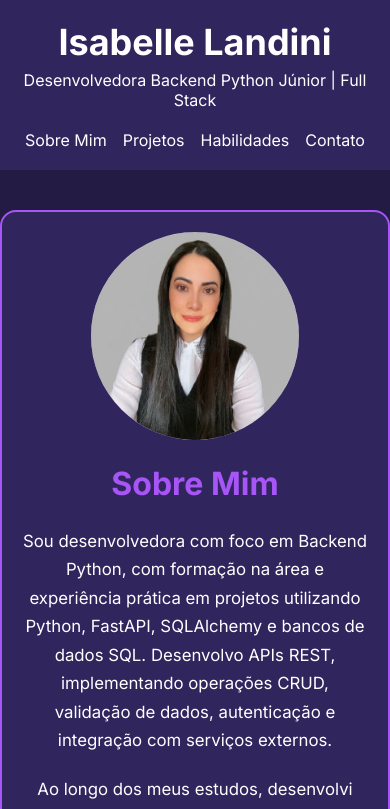
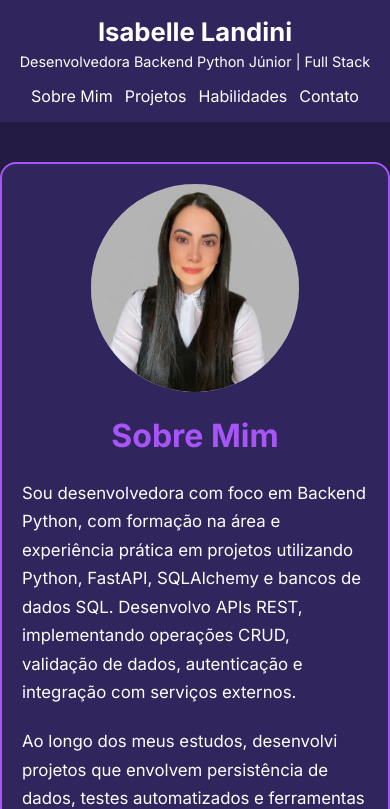
Before and after one commit to IsabelleLandini/portfolio, a React (Vite) app: page / in a window 390 px wide. Shown: the top 809 px of the page. Built offline with nearby package versions, Linux system fonts and the light colour scheme.

Commit message:
fix: corrige responsividade do portfolio em telas menores

```diff
--- a/src/components/About/About.module.css
+++ b/src/components/About/About.module.css
@@ -35,6 +35,7 @@
     line-height: 1.7;
     margin-bottom: 20px;
     font-size: 1.05rem;
+    text-align: left;
 }
 
 .contactLinks {
@@ -73,6 +74,8 @@
         text-align: center;
     }
 
+
+
     .contactLinks {
         justify-content: center;
     }
--- a/src/components/Contact/Contact.module.css
+++ b/src/components/Contact/Contact.module.css
@@ -40,5 +40,23 @@
 @media (max-width: 600px) {
     .footerInfo{
         font-size: 0.85rem;
+        padding-left: 12px;
+        padding-right: 12px;
+        box-sizing: border-box;
+    }
+
+    .contactCards {
+        display: flex;
+        flex-wrap: wrap;
+        justify-content: center;
+        gap: 10px;
+        width: 100%;
+        box-sizing: border-box;
+    }
+
+    .contactCard {
+        padding: 8px 12px;
+        font-size: 0.9rem;
+        box-sizing: border-box;
     }
 }
--- a/src/components/Navigation/Navigation.module.css
+++ b/src/components/Navigation/Navigation.module.css
@@ -41,23 +41,29 @@
 @media (max-width: 600px) {
     .navigation {
         flex-direction: column;
-        gap: 20px;
-        padding: 20px;
+        gap: 16px;
+        padding: 16px;
+        width: 100%;
     }
     .identity {
         width: 100%;
         text-align: center;
     }
 
+    .identity h1 {
+        font-size: 1.6rem;
+    }
+
     .identity p {
         white-space: normal;
-        font-size: 1rem;
+        font-size: 0.9rem;
     }
 
     .links {
-        gap: 16px;
+        gap: 12px;
         flex-wrap: wrap;
         justify-content: center;
+        width: 100%;
     }
 }
 
--- a/src/components/Projects/ProjectCard.module.css
+++ b/src/components/Projects/ProjectCard.module.css
@@ -134,3 +134,11 @@
         margin-top: 4px;
     }
 }
+
+@media (max-width: 320px) {
+    .coverImage {
+        height: 140px;
+        object-fit: contain;
+        border-radius: 12px;
+    }
+}
--- a/src/components/Projects/Projects.module.css
+++ b/src/components/Projects/Projects.module.css
@@ -22,6 +22,9 @@
 }
 
 @media (max-width: 600px) {
+    .projects {
+        padding: 16px;
+    }
     .projectGrid {
         grid-template-columns: 1fr;
     }
```
Also changed, not shown: src/App.css (line endings or trailing spaces).
